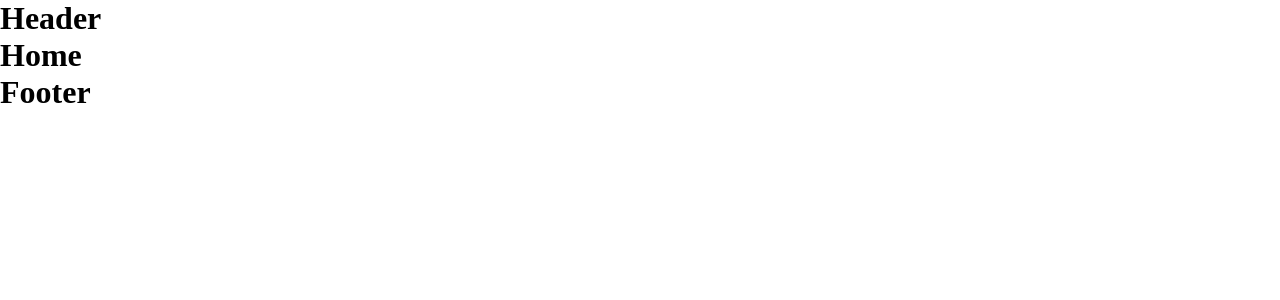
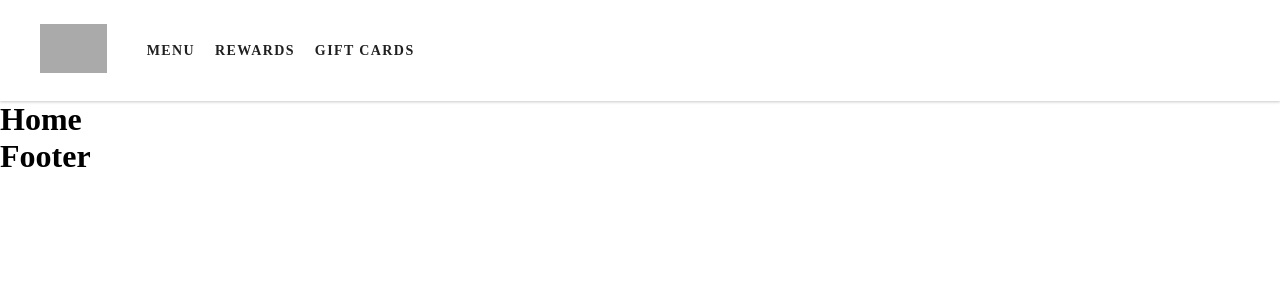
Before and after one commit to EhsanSaraee/StarBucks, a React (Create React App) app: page / in a window 1280 px wide. Shown: the top 300 px of the page. Built offline with nearby package versions, Linux system fonts and the light colour scheme; grey boxes are pictures that could not be loaded.

Commit message:
adding header compoenent & some styles

```diff
--- a/src/containers/Header.jsx
+++ b/src/containers/Header.jsx
@@ -1,9 +1,80 @@
+import { Link } from 'react-router-dom';
+import styled from 'styled-components';
+
 const Header = () => {
    return (
-      <>
-         <h1>Header</h1>
-      </>
+      <HeaderContainer>
+         <HeaderLeft>
+            <HeaderLogo to="/">
+               <img
+                  src="https://upload.wikimedia.org/wikipedia/en/thumb/d/d3/Starbucks_Corporation_Logo_2011.svg/1200px-Starbucks_Corporation_Logo_2011.svg.png"
+                  alt="starbucks"
+               />
+            </HeaderLogo>
+            <HeaderLink to="/menu">Menu</HeaderLink>
+            <HeaderLink to="/menu">Rewards</HeaderLink>
+            <HeaderLink to="/menu">Gift Cards</HeaderLink>
+         </HeaderLeft>
+         <HeaderRight></HeaderRight>
+      </HeaderContainer>
    );
 };
 
+const HeaderContainer = styled.section`
+   height: 101px;
+   display: flex;
+   justify-content: space-between;
+   align-items: center;
+   padding-left: 40px;
+   padding-right: 40px;
+   box-shadow: 0 1px 3px rgba(0, 0, 0, 0.1), 0 2px 2px rgba(0, 0, 0, 0.06),
+      0 0 2px rgba(0, 0, 0, 0.07);
+   z-index: 2;
+   background-color: white;
+`;
+
+const HeaderLeft = styled.div`
+   display: flex;
+   align-items: center;
+   gap: 20px;
+
+   a {
+      color: black;
+      text-decoration: none;
+      font-weight: 800;
+      letter-spacing: 1.4px;
+      opacity: 0.87;
+      text-transform: uppercase;
+      font-size: 14px;
+
+      &:hover {
+         color: #008248;
+         transition: all 0.1s;
+      }
+   }
+`;
+
+const HeaderLogo = styled(Link)`
+   margin-right: 20px;
+
+   img {
+      object-fit: contain;
+      height: 50px;
+   }
+`;
+
+const HeaderLink = styled(Link)`
+   @media (max-width: 768px) {
+      .header__link {
+         display: none;
+      }
+   }
+`;
+
+const HeaderRight = styled.div`
+   display: flex;
+   align-items: center;
+   gap: 20px;
+`;
+
 export default Header;
```
